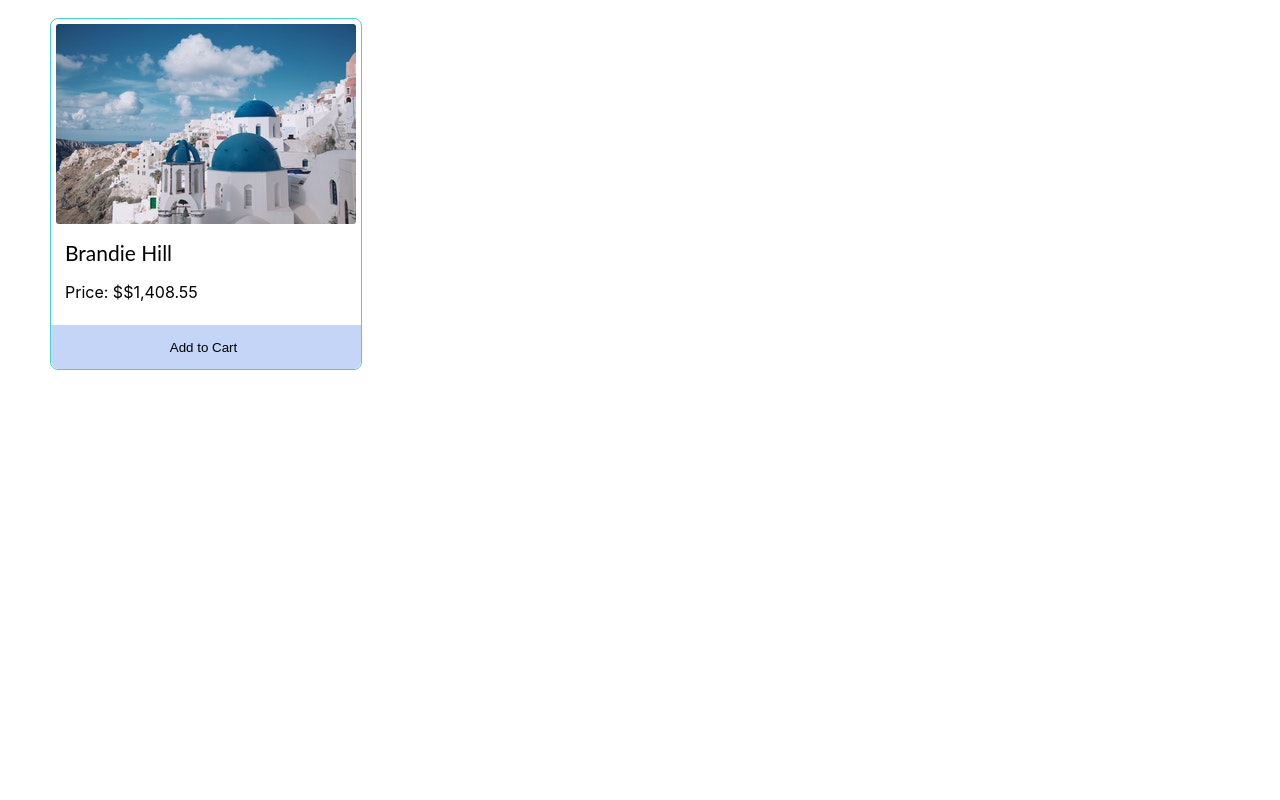
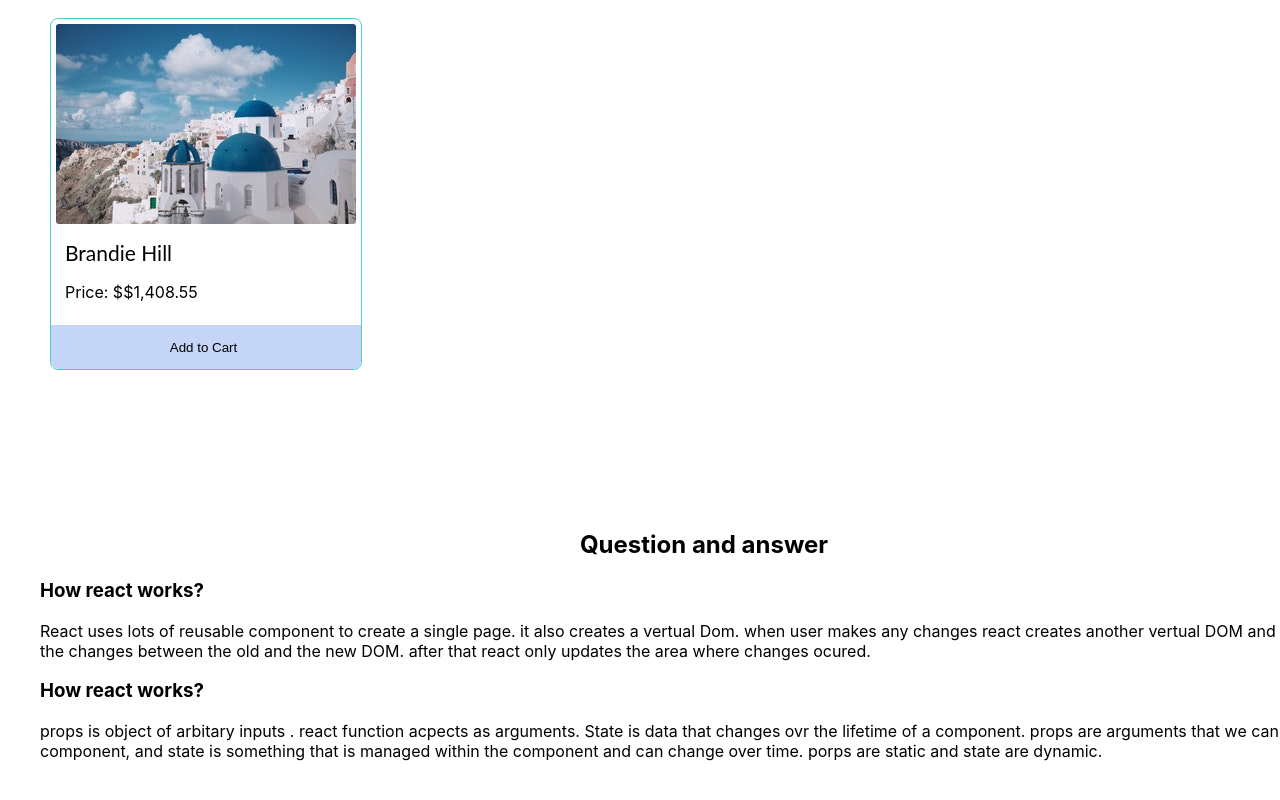
Before and after one commit to navir-rahman/lucky-one, a React (Create React App) app: page / in a window 1280 px wide. Shown: the part 826-1626 px from the top of the page. Before the commit the page ends 1296 px from the top, so only its background shows below. Built offline with nearby package versions, Linux system fonts and the light colour scheme.

Commit message:
readme changed

```diff
--- a/src/components/Shop/Shop.css
+++ b/src/components/Shop/Shop.css
@@ -1,6 +1,9 @@
 .shopContainer{
     display: grid;
     grid-template-columns: 4fr 1fr;
+}
+.padding{
+    padding: 40px;
 }
 .productContainer{
     display: grid;
--- a/src/components/Shop/Shop.js
+++ b/src/components/Shop/Shop.js
@@ -36,11 +36,31 @@ const Shop = () => {
 
     return (
         <div className='shopContainer'>
-            <div className="productContainer">
-                {
-                    //call product component
-                    products.map(product => <Product key={product._id} product={product} addTOCartHandel={addTOCartHandel}></Product>)
-                }
+            <div>
+
+                <div className="productContainer">
+                    {
+                        //call product component
+                        products.map(product => <Product key={product._id} product={product} addTOCartHandel={addTOCartHandel}></Product>)
+                    }
+
+
+                </div>
+                                {/* question and answer  */}
+                <div className="padding">
+                    <h2 className='App'>Question and answer</h2>
+                    <div className="questionnswer">
+                        <h3>How react works?</h3>
+                        <p>React uses lots of reusable component to create a single page. it also creates a vertual Dom. when user makes any changes react creates another vertual DOM
+                            and compares the changes between the old and the new DOM. after that react only updates the area where changes ocured.
+                        </p>
+                        <h3>How react works?</h3>
+                        <p>props is object of arbitary inputs . react function acpects as arguments. State is data that changes ovr the lifetime of a component.
+                            props are arguments that we can pass to a component, and state is something that is managed within the component and can change over time.
+                            porps are static and state are dynamic.
+                        </p>
+                    </div>
+                </div>
             </div>
             <div className="cartContainer">
                 {
```
Also changed, not shown: 1 other file (tests, documents, lock files or other folders).
